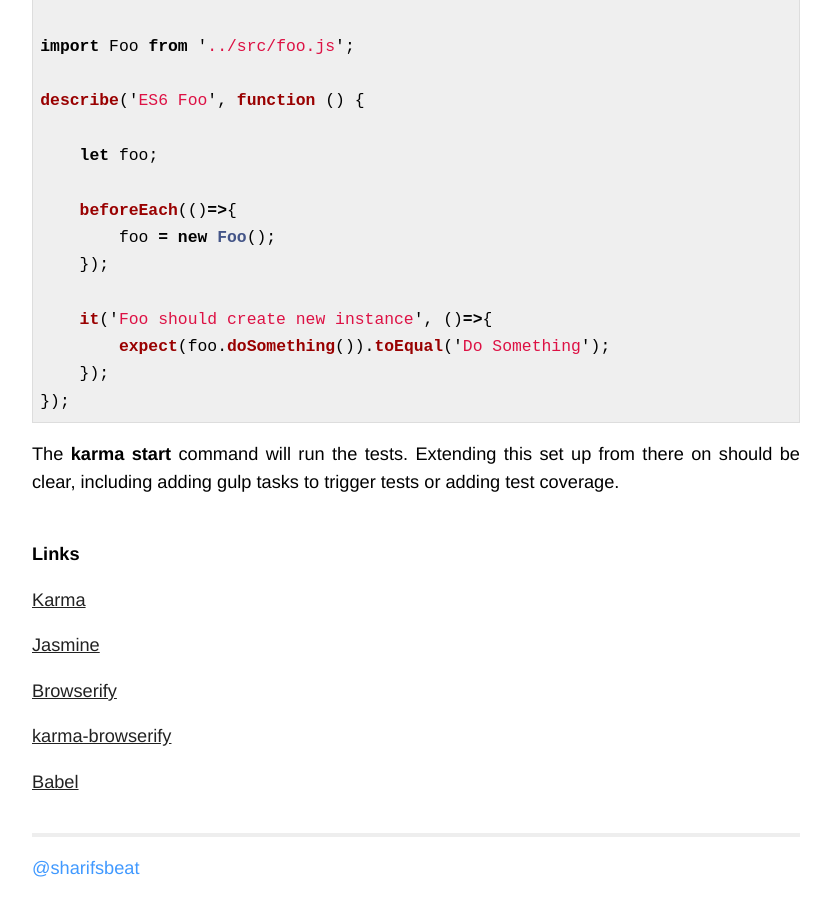
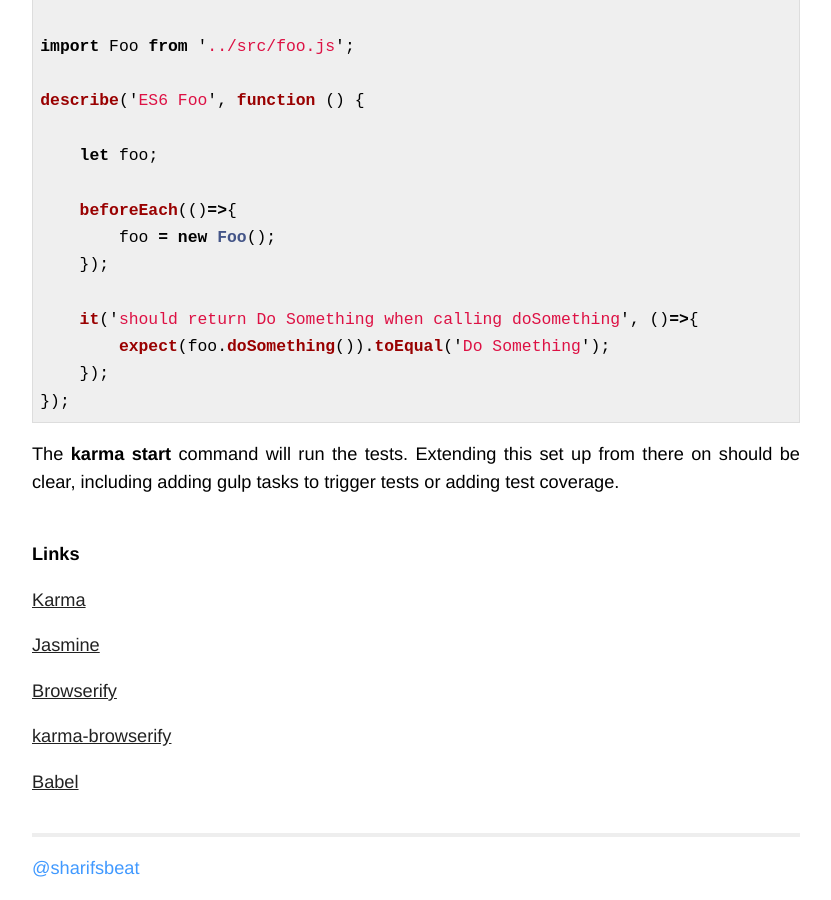
Before and after one commit to busypeoples/busypeoples.github.io, a Jekyll site: the page built from _posts/2015-02-28-testing-workflow-with-es6.markdown, in a window 1280 px wide and 900 px high, scrolled down 2913 px. Shown: the whole window, without its empty margins (224-1055 px from the left). Built offline with Jekyll 4.4.1, drawn with Linux system fonts in a browser that asks for light colours; Markdown is read by kramdown in place of the engine named in the settings.

Commit message:
Minor change

```diff
--- a/_posts/2015-02-28-testing-workflow-with-es6.markdown
+++ b/_posts/2015-02-28-testing-workflow-with-es6.markdown
@@ -106,7 +106,7 @@ describe('ES6 Foo', function () {
         foo = new Foo();
     });
 
-    it('Foo should create new instance', ()=>{
+    it('should return Do Something when calling doSomething', ()=>{
         expect(foo.doSomething()).toEqual('Do Something');
     });
 });
```
